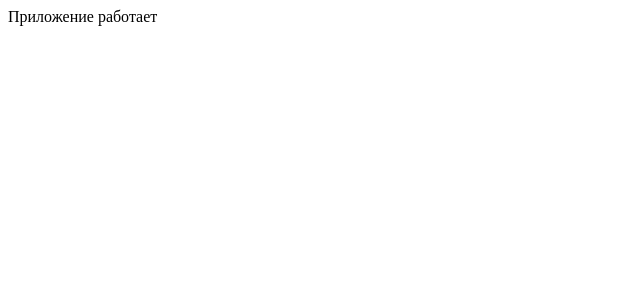
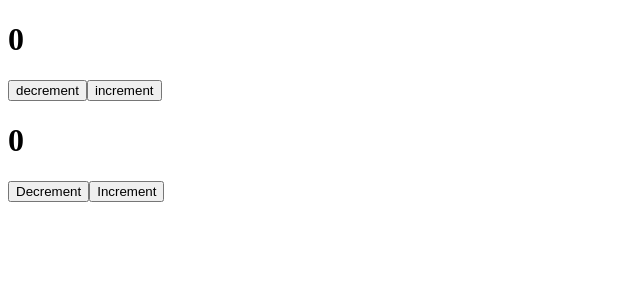
Before and after one commit to simolex/ulbi-react-a-z, a React (Create React App) app: page / in a window 1280 px wide. Shown: the top 300 px of the page, without its empty margins (0-640 px from the left). Built offline with nearby package versions, Linux system fonts and the light colour scheme.

Commit message:
create class and function Component

```diff
--- a/src/App.js
+++ b/src/App.js
@@ -1,7 +1,14 @@
-import React from "react";
+import React, { useState } from "react";
+import ClassCounter from "./components/classCounter";
+import Counter from "./components/Counter";
 
 function App() {
-  return <div className="App"> Приложение работает</div>;
+  return (
+    <div className="App">
+      <Counter />
+      <ClassCounter />
+    </div>
+  );
 }
 
 export default App;
--- /dev/null
+++ b/src/components/Counter.jsx
@@ -0,0 +1,20 @@
+import React, { useState } from "react";
+
+const Counter = () => {
+  const [count, setCount] = useState(0);
+  function increment() {
+    setCount(count + 1);
+  }
+  function decrement() {
+    setCount(count - 1);
+  }
+  return (
+    <div>
+      <h1>{count}</h1>
+      <button onClick={decrement}>decrement</button>
+      <button onClick={increment}>increment</button>
+    </div>
+  );
+};
+
+export default Counter;
--- /dev/null
+++ b/src/components/classCounter.jsx
@@ -0,0 +1,29 @@
+import React, { Component } from "react";
+
+class ClassCounter extends Component {
+  constructor(props) {
+    super(props);
+    this.state = {
+      count: 0,
+    };
+    this.decrement = this.decrement.bind(this);
+    this.increment = this.increment.bind(this);
+  }
+  increment() {
+    this.setState({ count: this.state.count + 1 });
+  }
+  decrement() {
+    this.setState({ count: this.state.count - 1 });
+  }
+  render() {
+    return (
+      <div>
+        <h1>{this.state.count}</h1>
+        <button onClick={this.decrement}>Decrement</button>
+        <button onClick={this.increment}>Increment</button>
+      </div>
+    );
+  }
+}
+
+export default ClassCounter;
```
